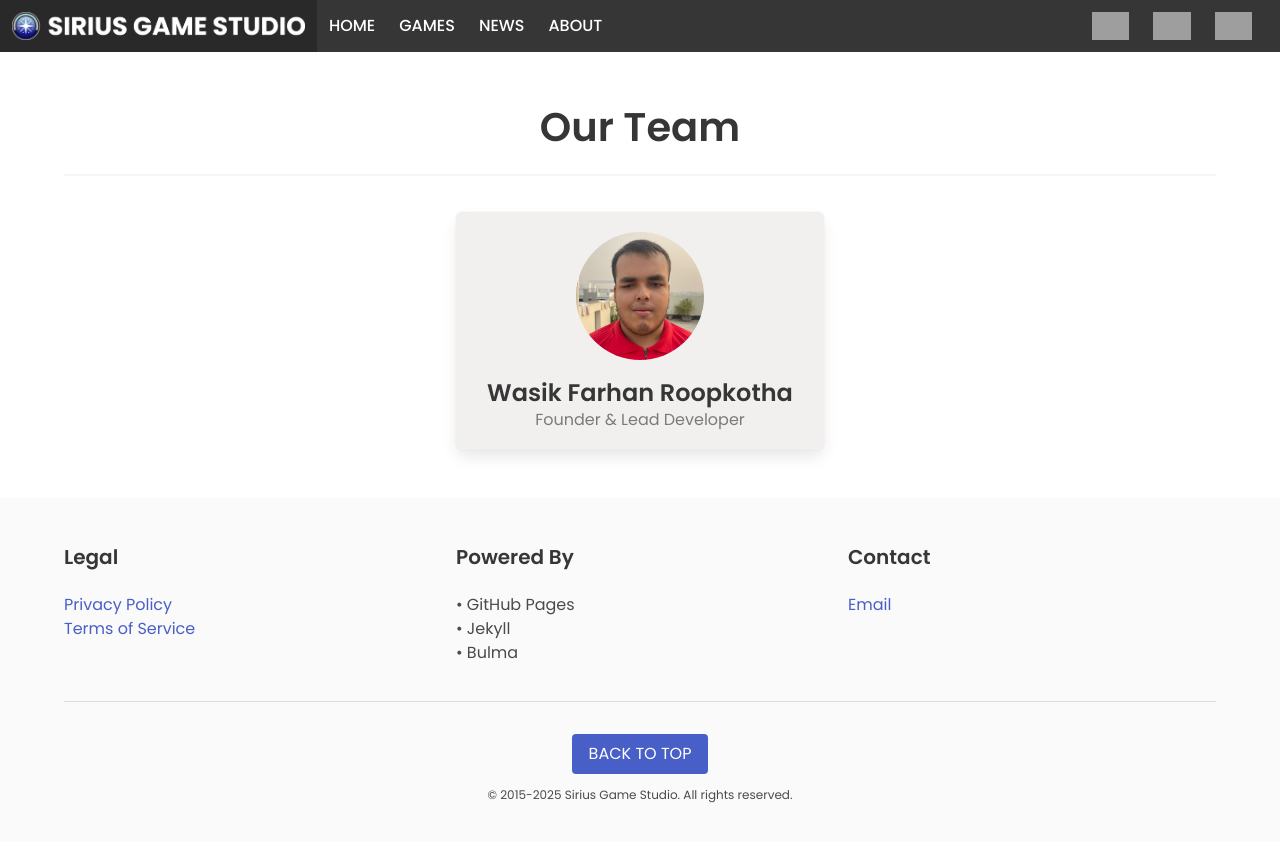
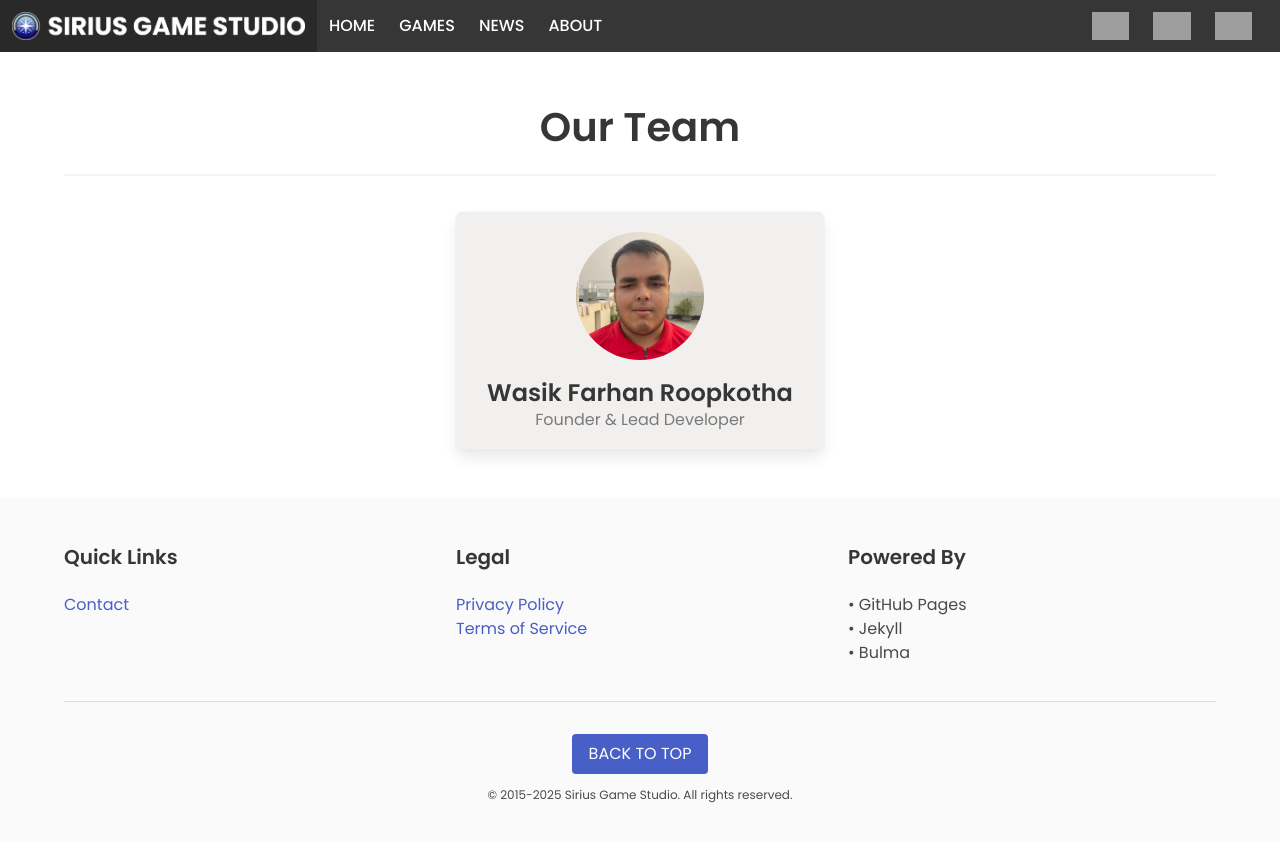
Before and after one commit to Sirius-Game-Studio/Sirius-Game-Studio.github.io, a Jekyll site: the page built from index.html, in a window 1280 px wide and 900 px high, scrolled down 3454 px. Shown: the top 842 px of the window. Built offline with Jekyll 4.4.1, drawn with Linux system fonts in a browser that asks for light colours; grey boxes are pictures that could not be loaded.

Commit message:
Replace Contact with Quick Links

```diff
--- a/_includes/footer.html
+++ b/_includes/footer.html
@@ -2,6 +2,17 @@
     <div class="container">
         <!-- Footer Top -->
         <div class="columns">
+            <div class="column is-one-third">
+                <h3 class="title is-size-5">
+                    Quick Links
+                </h3>
+                <ul>
+                    <li class="is-size-6">
+                        <a href="/contact">Contact</a>
+                    </li>
+                </ul>
+            </div>
+
             <div class="column is-one-third">
                 <h3 class="title is-size-5">
                     Legal
@@ -32,17 +43,6 @@
                     </li>
                 </ul>
             </div>
-
-            <div class="column is-one-third">
-                <h3 class="title is-size-5">
-                    Contact
-                </h3>
-                <ul>
-                    <li class="is-size-6">
-                        <a href="mailto:">Email</a>
-                    </li>
-                </ul>
-            </div>
         </div>
 
         <!-- Footer Bottom -->
```
